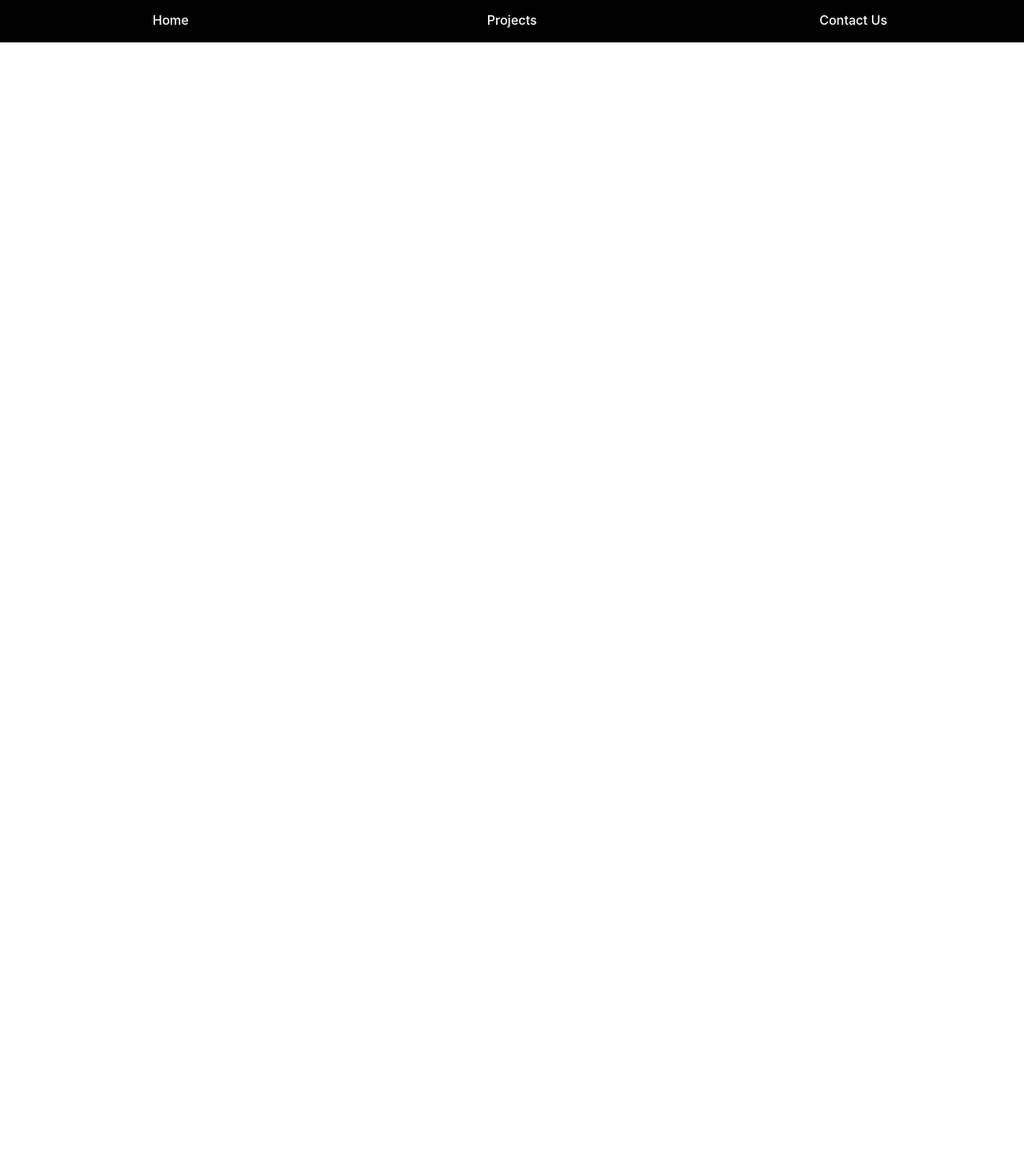
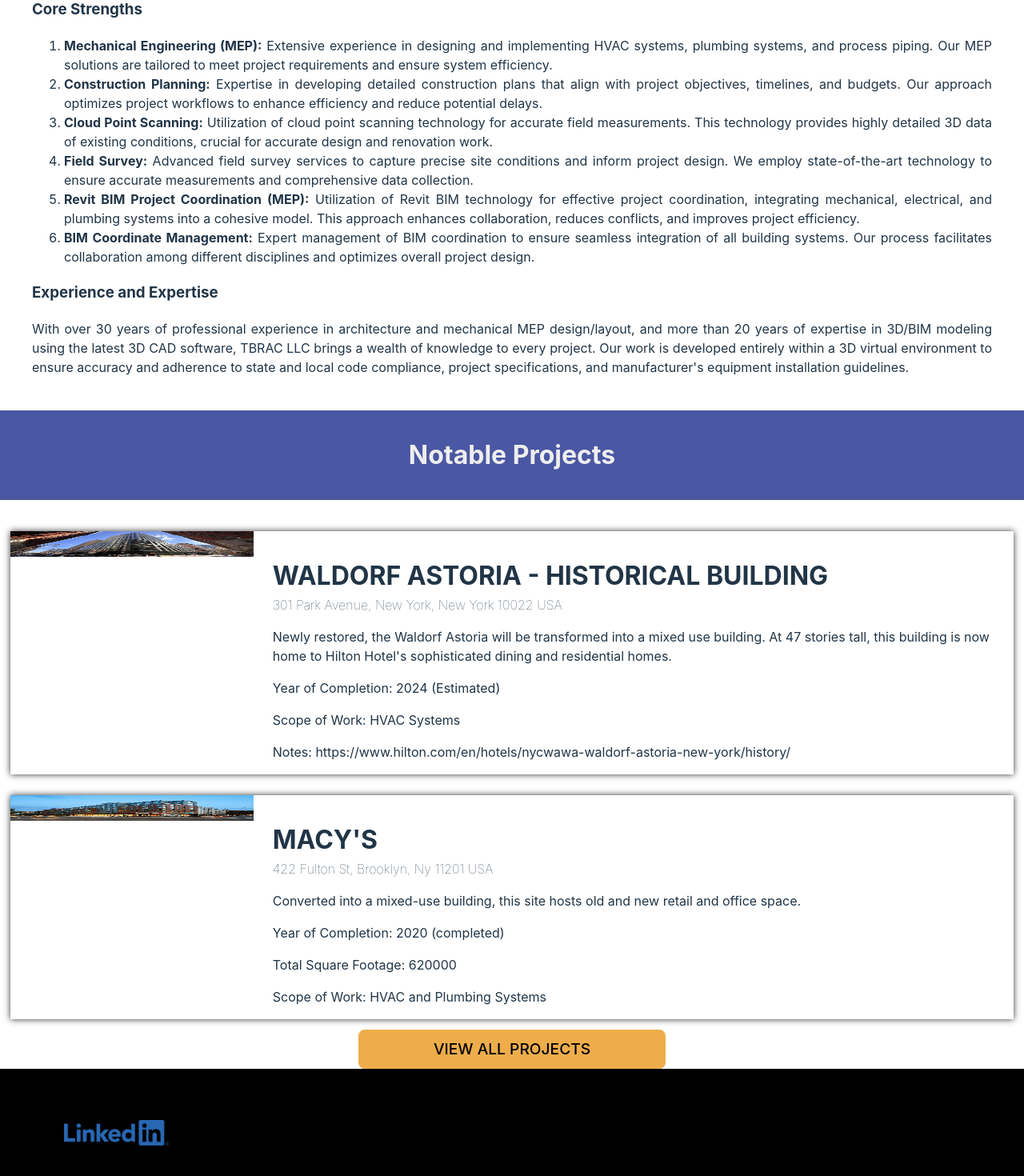
Before and after one commit to mdaniels-1/TBRACLLC, a React (Vite) app: page /about in a window 1280 px wide. Shown: the part 378-1848 px from the top of the page at 80% size. Before the commit the page ends 800 px from the top, so only its background shows below. Built offline with nearby package versions, Linux system fonts and the light colour scheme.

Commit message:
added about, home, footer concepts

```diff
--- a/src/App.jsx
+++ b/src/App.jsx
@@ -1,4 +1,3 @@
-import { useState } from 'react'
 import './App.css'
 
 import {
@@ -7,25 +6,28 @@
   Route,
 } from 'react-router-dom'
 
-import Home from './pages/Home'
-import Projects from './pages/Projects'
-import Contact from './pages/Contact'
-import Navbar from './components/Navbar'
+import Home from './pages/Home';
+import About from './pages/About';
+import Projects from './pages/Projects';
+import Contact from './pages/Contact';
+import Navbar from './components/Navbar';
+import Footer from './components/Footer';
 
 function App() {
-  // const [count, setCount] = useState(0)
 
   return (
     <Router>
       <Navbar />
       <Routes>
         <Route exact path="/" element={<Home />} />
+        <Route exact path="/about" element={<About />} />
         <Route path="/projects" element={<Projects />} />
         <Route path="/contact" element={<Contact />}/>
       </Routes>
       {/* add footer here */}
+      <Footer />
     </Router>
   )
 }
 
-export default App
+export default App;
--- /dev/null
+++ b/src/components/Footer.jsx
@@ -0,0 +1,17 @@
+import '../components/styles/Footer.css'
+
+//Styling has tailwindcss stuff needs to be altered to base css
+const Footer = () => {
+  return (
+    <div className='footer_container'>
+      <a className='linked_in' href='https://www.linkedin.com/in/tbrac-llc-32901068?lipi=urn%3Ali%3Apage%3Ad_flagship3_profile_view_base_contact_details%3BWdGduvsoTZ2Csiw2YIa%2B6w%3D%3D'>
+        <img src="./images/LI-Logo.png" alt="Linked In" />
+      </a>
+
+
+    </div>
+
+  )
+}
+
+export default Footer;
--- a/src/components/Navbar.jsx
+++ b/src/components/Navbar.jsx
@@ -1,4 +1,3 @@
-import React from 'react'
 import { NavLink } from 'react-router-dom'
 import '../components/styles/Navbar.css'
 
@@ -8,6 +7,7 @@
     <div className='nav_container'>
       <nav>
         <NavLink to="/" >Home</NavLink>
+        <NavLink to="/about" >About</NavLink>
         <NavLink to="/projects">Projects</NavLink>
         <NavLink to="/contact">Contact Us</NavLink>
       </nav>
--- /dev/null
+++ b/src/components/styles/Footer.css
@@ -0,0 +1,10 @@
+.footer_container{
+    background-color: black;
+    display: flex;
+    padding: 4em 5em;
+
+}
+
+img{
+    height: 2em;
+}
--- /dev/null
+++ b/src/pages/About.jsx
@@ -0,0 +1,56 @@
+// import React from 'react';
+import BuildingIcon from '../components/BuildingIcon.jsx';
+import '../../public/home.css';
+import jsonData from '../data/buildings.json';
+import {Link} from 'react-router-dom';
+import ProjectComponent from '../components/ProjectComponent.jsx';
+
+
+
+
+const About = () => {
+  return (
+    <div className='about'>
+
+      <div>
+        <h2>About Us</h2>
+        <div className='bio_content'>
+          <h3>Company Overview</h3>
+          <p className='about_us_paragraph'>TBRAC LLC, founded in January 2019, is a distinguished firm specializing in Mechanical Engineering (MEP) services. With a focus on providing high-quality and innovative solutions, TBRAC LLC delivers comprehensive services across various stages of construction projects, from planning to execution. Our expertise encompasses a wide range of services including Mechanical Engineering, Construction Planning, Field Survey, Revit BIM Project Coordination and Management, and Cloud Point Scanning.</p>
+
+          <h3>Core Strengths</h3>
+          <ol>
+            <li><b>Mechanical Engineering (MEP):</b> Extensive experience in designing and implementing HVAC systems, plumbing systems, and process piping. Our MEP solutions are tailored to meet project requirements and ensure system efficiency.</li>
+            <li><b>Construction Planning:</b> Expertise in developing detailed construction plans that align with project objectives, timelines, and budgets. Our approach optimizes project workflows to enhance efficiency and reduce potential delays.</li>
+            <li><b>Cloud Point Scanning:</b> Utilization of cloud point scanning technology for accurate field measurements. This technology provides highly detailed 3D data of existing conditions, crucial for accurate design and renovation work.</li>
+            <li><b>Field Survey:</b> Advanced field survey services to capture precise site conditions and inform project design. We employ state-of-the-art technology to ensure accurate measurements and comprehensive data collection.</li>
+            <li><b>Revit BIM Project Coordination (MEP):</b> Utilization of Revit BIM technology for effective project coordination, integrating mechanical, electrical, and plumbing systems into a cohesive model. This approach enhances collaboration, reduces conflicts, and improves project efficiency.</li>
+            <li><b>BIM Coordinate Management:</b> Expert management of BIM coordination to ensure seamless integration of all building systems. Our process facilitates collaboration among different disciplines and optimizes overall project design.</li>          </ol>
+
+          <h3>Experience and Expertise</h3>
+          <p>With over 30 years of professional experience in architecture and mechanical MEP design/layout, and more than 20 years of expertise in 3D/BIM modeling using the latest 3D CAD software, TBRAC LLC brings a wealth of knowledge to every project. Our work is developed entirely within a 3D virtual environment to ensure accuracy and adherence to state and local code compliance, project specifications, and manufacturer&apos;s equipment installation guidelines.</p>
+
+        </div>
+
+
+      </div>
+
+      <div className='projects_overview_home'>
+         <h2>Notable Projects</h2>
+         <ProjectComponent p={jsonData.waldorf}/>
+         <ProjectComponent p={jsonData.macys}/>
+
+         <Link className='see_projects_button' to='/projects'>
+            <button>View All Projects</button>
+         </Link>
+      </div>
+
+
+
+
+
+    </div>
+  )
+}
+
+export default About;
--- a/src/pages/Home.jsx
+++ b/src/pages/Home.jsx
@@ -1,10 +1,6 @@
 // import React from 'react';
-import DisplayProjectsComponent from '../components/DisplayProjectsComponent.jsx'
 import BuildingIcon from '../components/BuildingIcon.jsx';
 import '../../public/home.css';
-import jsonData from '../data/buildings.json';
-import {Link} from 'react-router-dom';
-import ProjectComponent from '../components/ProjectComponent.jsx';
 
 
 
@@ -28,43 +24,6 @@
         </div>
       </div>
 
-      <div>
-        <h2>About Us</h2>
-        <div className='bio_content'>
-          <h3>Company Overview</h3>
-          <p className='about_us_paragraph'>TBRAC LLC, founded in January 2019, is a distinguished firm specializing in Mechanical Engineering (MEP) services. With a focus on providing high-quality and innovative solutions, TBRAC LLC delivers comprehensive services across various stages of construction projects, from planning to execution. Our expertise encompasses a wide range of services including Mechanical Engineering, Construction Planning, Field Survey, Revit BIM Project Coordination and Management, and Cloud Point Scanning.</p>
-
-          <h3>Core Strengths</h3>
-          <ol>
-            <li><b>Mechanical Engineering (MEP):</b> Extensive experience in designing and implementing HVAC systems, plumbing systems, and process piping. Our MEP solutions are tailored to meet project requirements and ensure system efficiency.</li>
-            <li><b>Construction Planning:</b> Expertise in developing detailed construction plans that align with project objectives, timelines, and budgets. Our approach optimizes project workflows to enhance efficiency and reduce potential delays.</li>
-            <li><b>Cloud Point Scanning:</b> Utilization of cloud point scanning technology for accurate field measurements. This technology provides highly detailed 3D data of existing conditions, crucial for accurate design and renovation work.</li>
-            <li><b>Field Survey:</b> Advanced field survey services to capture precise site conditions and inform project design. We employ state-of-the-art technology to ensure accurate measurements and comprehensive data collection.</li>
-            <li><b>Revit BIM Project Coordination (MEP):</b> Utilization of Revit BIM technology for effective project coordination, integrating mechanical, electrical, and plumbing systems into a cohesive model. This approach enhances collaboration, reduces conflicts, and improves project efficiency.</li>
-            <li><b>BIM Coordinate Management:</b> Expert management of BIM coordination to ensure seamless integration of all building systems. Our process facilitates collaboration among different disciplines and optimizes overall project design.</li>          </ol>
-
-          <h3>Experience and Expertise</h3>
-          <p>With over 30 years of professional experience in architecture and mechanical MEP design/layout, and more than 20 years of expertise in 3D/BIM modeling using the latest 3D CAD software, TBRAC LLC brings a wealth of knowledge to every project. Our work is developed entirely within a 3D virtual environment to ensure accuracy and adherence to state and local code compliance, project specifications, and manufacturer&apos;s equipment installation guidelines.</p>
-
-        </div>
-
-
-      </div>
-
-      <div className='projects_overview_home'>
-         <h2>Notable Projects</h2>
-         <ProjectComponent p={jsonData.waldorf}/>
-         <ProjectComponent p={jsonData.macys}/>
-
-         <Link className='see_projects_button' to='/projects'>
-            <button>View All Projects</button>
-         </Link>
-      </div>
-
-
-
-
-
     </div>
   )
 }
```
Also changed, not shown: public/images/LI-Logo.png (added).
